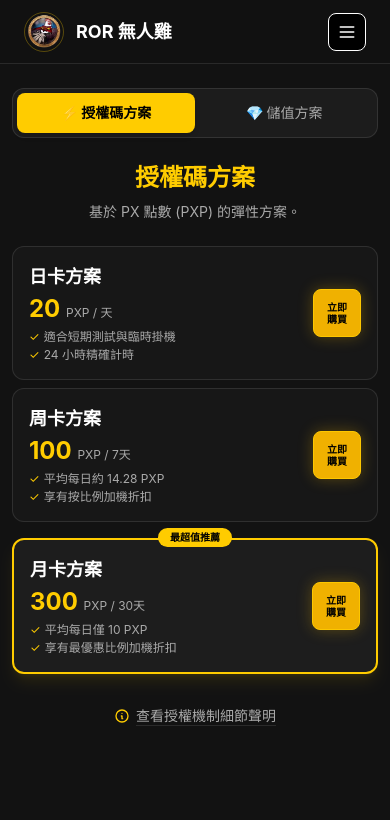
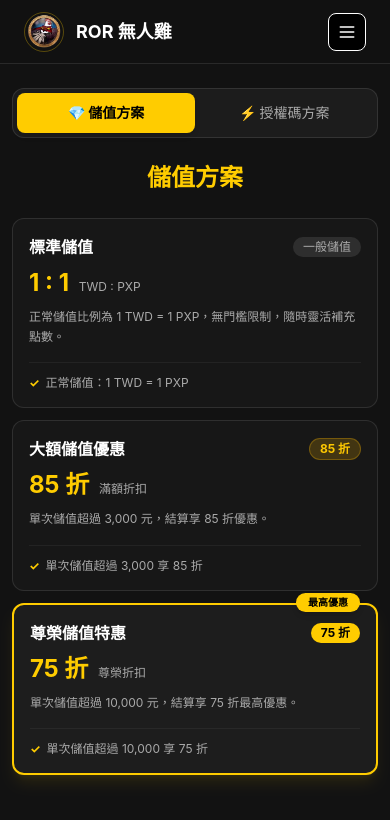
Before and after one commit to w8s3suimin/ROR_PX, a Vue app: page /pricing in a window 390 px wide. Shown: the top 820 px of the page. Built offline with nearby package versions, Linux system fonts and the light colour scheme.

Commit message:
feat(pricing): change section title to 儲值方案, remove subtitle, and swap mobile tabs order

```diff
--- a/src/views/Pricing.vue
+++ b/src/views/Pricing.vue
@@ -3,6 +3,13 @@
 
     <!-- 手機模式專屬：左右分頁切換 (Mobile Only Tabs) -->
     <div class="flex md:hidden w-full max-w-sm mb-6 p-1 bg-ror-card border border-ror-border rounded-xl">
+      <button
+        @click="activeMobileTab = 'deposit'"
+        :class="activeMobileTab === 'deposit' ? 'bg-ror-accent text-black font-bold shadow-md' : 'text-ror-muted hover:text-white'"
+        class="flex-1 py-2.5 text-sm rounded-lg transition-all text-center flex items-center justify-center gap-1.5"
+      >
+        <span>💎 儲值方案</span>
+      </button>
       <button
         @click="activeMobileTab = 'license'"
         :class="activeMobileTab === 'license' ? 'bg-ror-accent text-black font-bold shadow-md' : 'text-ror-muted hover:text-white'"
@@ -10,27 +17,17 @@
       >
         <span>⚡ 授權碼方案</span>
       </button>
-      <button
-        @click="activeMobileTab = 'deposit'"
-        :class="activeMobileTab === 'deposit' ? 'bg-ror-accent text-black font-bold shadow-md' : 'text-ror-muted hover:text-white'"
-        class="flex-1 py-2.5 text-sm rounded-lg transition-all text-center flex items-center justify-center gap-1.5"
-      >
-        <span>💎 儲值方案</span>
-      </button>
     </div>
 
-    <!-- ================= 區塊：儲值比例與優惠 ================= -->
+    <!-- ================= 區塊：儲值方案 ================= -->
     <section
       class="w-full max-w-5xl md:mb-14"
       :class="activeMobileTab === 'deposit' ? 'block' : 'hidden md:block'"
     >
       <div class="text-center mb-6 md:mb-8">
         <h1 class="text-2xl md:text-4xl font-bold text-ror-accent mb-2">
-          儲值比例與優惠
+          儲值方案
         </h1>
-        <p class="text-ror-muted text-sm md:text-base max-w-2xl mx-auto">
-          正常儲值為 1 TWD : 1 PXP，單次大額儲值享專屬折扣優惠。
-        </p>
       </div>
 
       <!-- 儲值比例卡片 Grid -->
@@ -283,7 +280,7 @@ import { supabase } from '../utils/supabase'
 
 const router = useRouter()
 const showInfoModal = ref(false)
-const activeMobileTab = ref('license')
+const activeMobileTab = ref('deposit')
 
 const user = ref(null)
 const userEmail = ref('')
```
